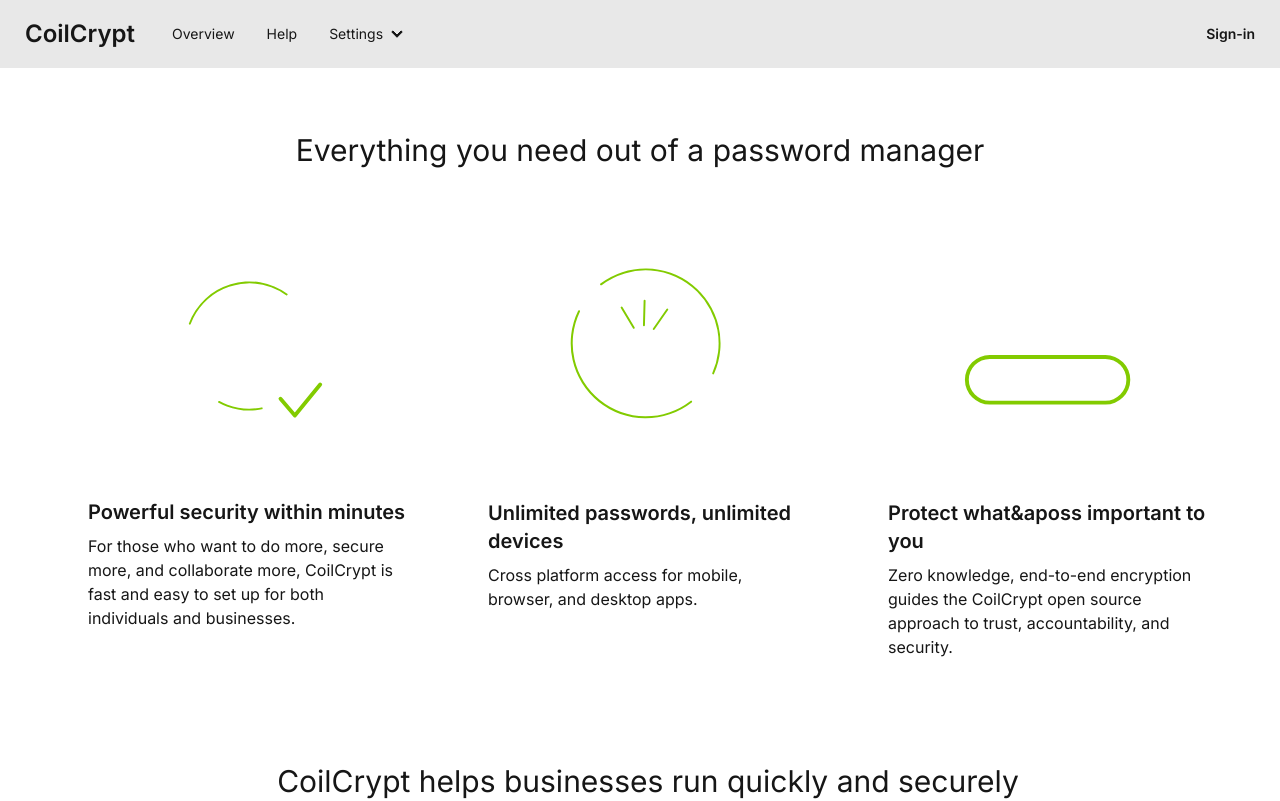
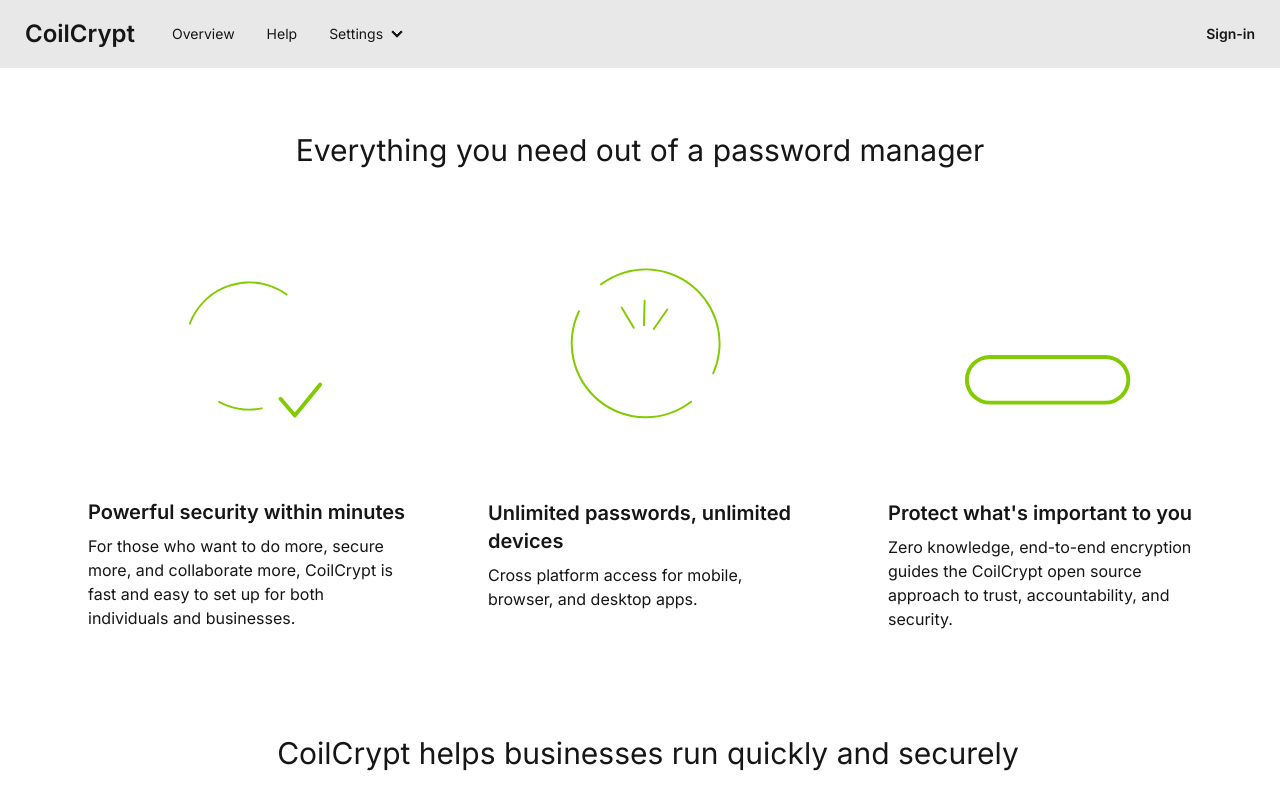
Before and after one commit to BarkinBalci/coilcrypt-web, a Next.js app: page / in a window 1280 px wide. Shown: the top 801 px of the page. Built offline with nearby package versions, Linux system fonts and the light colour scheme.

Commit message:
fix: flex issue

```diff
--- a/app/page.tsx
+++ b/app/page.tsx
@@ -190,7 +190,7 @@
             </svg>
           </figure>
           <div className="card-body">
-            <h2 className="card-title">Protect what&aposs important to you</h2>
+            <h2 className="card-title">Protect what&apos;s important to you</h2>
             <p>
               Zero knowledge, end-to-end encryption guides the CoilCrypt open
               source approach to trust, accountability, and security.
--- a/app/privacy/page.tsx
+++ b/app/privacy/page.tsx
@@ -4,7 +4,7 @@
 
 export default function PrivacyPage() {
   return (
-    <div className="space-y-6 pt-12">
+    <div className="flex flex-col space-y-6 pt-12">
       <ReactMarkdown
         rehypePlugins={[rehypeSlug]}
         components={{
```
